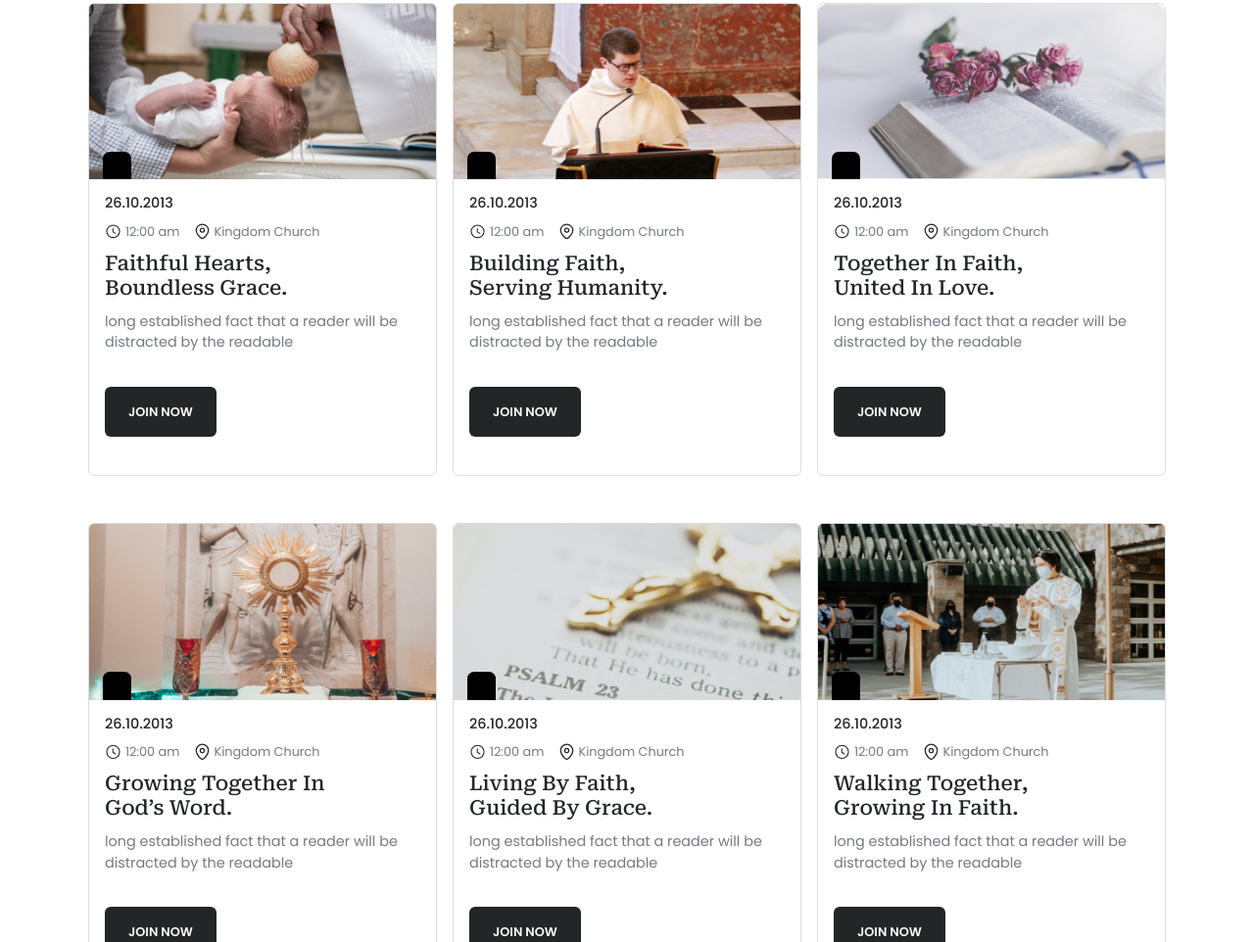
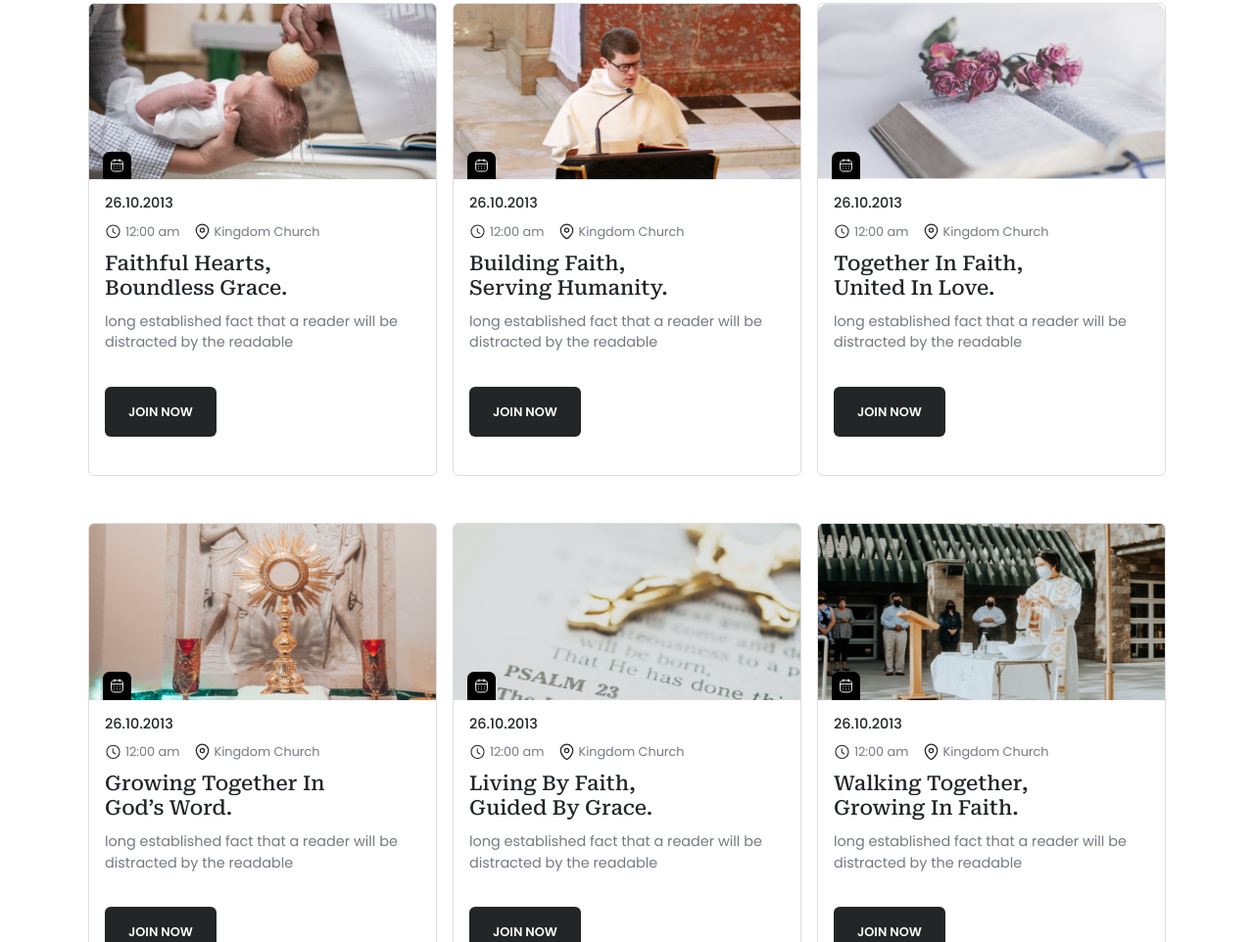
Before and after one commit to alok-itobuz/shrine, a plain HTML site: page index.html in a window 1280 px wide. Shown: the part 1597-2559 px from the top of the page at 98% size. Drawn offline with nearby package versions, Linux system fonts and the light colour scheme.

Commit message:
calender icon added

```diff
--- a/index.html
+++ b/index.html
@@ -368,7 +368,13 @@
                 />
                 <div
                   class="icon-container position-absolute bg-black d-flex align-items-center justify-content-center"
-                ></div>
+                >
+                  <img
+                    src="./images/events/calendar.svg"
+                    alt="calender icon"
+                    class="h-50"
+                  />
+                </div>
               </div>
               <div class="content w-100 d-flex flex-column p-2 p-lg-3">
                 <h4 class="m-0 p-0">26.10.2013</h4>
@@ -419,7 +425,13 @@
                 />
                 <div
                   class="icon-container position-absolute bg-black d-flex align-items-center justify-content-center"
-                ></div>
+                >
+                  <img
+                    src="./images/events/calendar.svg"
+                    alt="calender icon"
+                    class="h-50"
+                  />
+                </div>
               </div>
               <div class="content w-100 d-flex flex-column p-2 p-lg-3">
                 <h4 class="m-0 p-0">26.10.2013</h4>
@@ -470,7 +482,13 @@
                 />
                 <div
                   class="icon-container position-absolute bg-black d-flex align-items-center justify-content-center"
-                ></div>
+                >
+                  <img
+                    src="./images/events/calendar.svg"
+                    alt="calender icon"
+                    class="h-50"
+                  />
+                </div>
               </div>
               <div class="content w-100 d-flex flex-column p-2 p-lg-3">
                 <h4 class="m-0 p-0">26.10.2013</h4>
@@ -521,7 +539,13 @@
                 />
                 <div
                   class="icon-container position-absolute bg-black d-flex align-items-center justify-content-center"
-                ></div>
+                >
+                  <img
+                    src="./images/events/calendar.svg"
+                    alt="calender icon"
+                    class="h-50"
+                  />
+                </div>
               </div>
               <div class="content w-100 d-flex flex-column p-2 p-lg-3">
                 <h4 class="m-0 p-0">26.10.2013</h4>
@@ -572,7 +596,13 @@
                 />
                 <div
                   class="icon-container position-absolute bg-black d-flex align-items-center justify-content-center"
-                ></div>
+                >
+                  <img
+                    src="./images/events/calendar.svg"
+                    alt="calender icon"
+                    class="h-50"
+                  />
+                </div>
               </div>
               <div class="content w-100 d-flex flex-column p-2 p-lg-3">
                 <h4 class="m-0 p-0">26.10.2013</h4>
@@ -623,7 +653,13 @@
                 />
                 <div
                   class="icon-container position-absolute bg-black d-flex align-items-center justify-content-center"
-                ></div>
+                >
+                  <img
+                    src="./images/events/calendar.svg"
+                    alt="calender icon"
+                    class="h-50"
+                  />
+                </div>
               </div>
               <div class="content w-100 d-flex flex-column p-2 p-lg-3">
                 <h4 class="m-0 p-0">26.10.2013</h4>
```
Also changed, not shown: images/events/calendar.svg (added), 1 other file.
